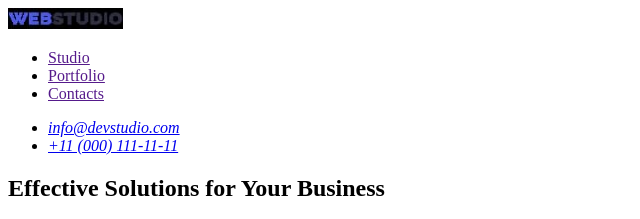
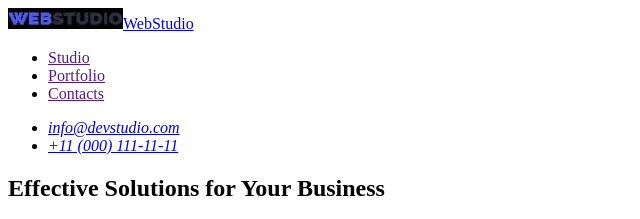
Before and after one commit to Katrusyk/goit-markup-hw-01, a plain HTML site: page index.html in a window 1280 px wide. Shown: the top 219 px of the page, 0-640 px from the left. Drawn offline with Linux system fonts and the light colour scheme.

Commit message:
corrected the errors

```diff
--- a/index.html
+++ b/index.html
@@ -12,7 +12,14 @@
   <body>
     <header>
       <nav>
-        <img src="./images/logo.jpg" alt="Logo" width="115" height="21" />
+        <a href="./index.html">
+          <img
+            src="./images/logo.jpg"
+            alt="Logo"
+            width="115"
+            height="21"
+          />WebStudio
+        </a>
         <ul>
           <li><a href="">Studio</a></li>
           <li><a href="">Portfolio</a></li>
```
